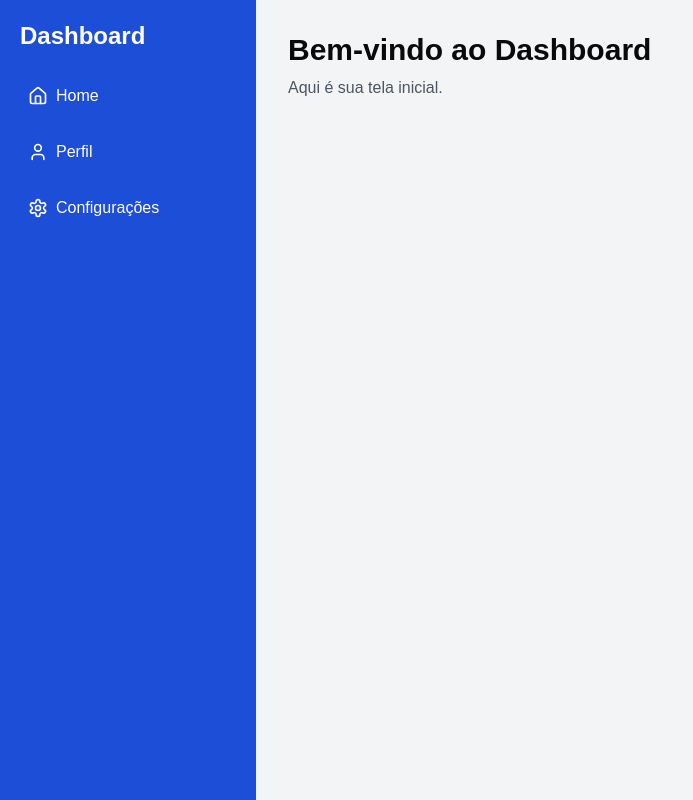
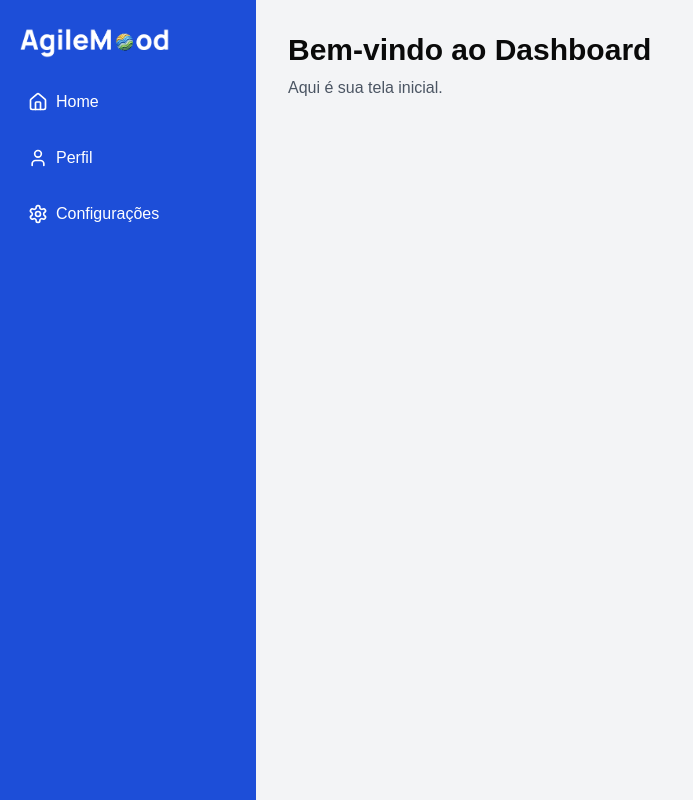
Before and after one commit to Arth19/AgileMood-FrontEnd, a Next.js app: page /home in a window 1280 px wide. Shown: the whole page, without its empty margins (0-693 px from the left). Built offline with nearby package versions, Linux system fonts and the light colour scheme.

Commit message:
refactor Sidebar component to use NavItem for navigation links

```diff
--- a/src/components/ui/sidebar.tsx
+++ b/src/components/ui/sidebar.tsx
@@ -1,4 +1,3 @@
-// src/components/Sidebar.tsx
 "use client";
 
 import { Sheet, SheetContent, SheetTrigger } from "@/components/ui/sheet";
@@ -6,9 +5,20 @@ import { Button } from "@/components/ui/button";
 import { Home, User, Settings, Menu } from "lucide-react";
 import Link from "next/link";
 import { useState } from "react";
+import Image from "next/image";
+import logo from "@/public/nameLogo.png";
 
-import logo from "@/public/nameLogo.png"
-import Image from "next/image";
+interface NavItemProps {
+  href: string;
+  Icon: React.ComponentType<{ size: number }>;
+  label: string;
+}
+
+const NavItem: React.FC<NavItemProps> = ({ href, Icon, label }) => (
+  <Link href={href} className="flex items-center space-x-2 hover:bg-blue-600 p-2 rounded">
+    <Icon size={20} /> <span>{label}</span>
+  </Link>
+);
 
 export default function Sidebar() {
   const [isOpen, setIsOpen] = useState(false);
@@ -18,42 +28,28 @@ export default function Sidebar() {
       {/* Botão de Menu para abrir a Sidebar no mobile */}
       <Sheet open={isOpen} onOpenChange={setIsOpen}>
         <SheetTrigger asChild className="bg-blue-700 text-white w-12 h-12 flex items-center justify-center rounded-none">
-          <Button  variant="ghost" className="p-2 lg:hidden w-12 h-12">
+          <Button variant="ghost" className="p-2 lg:hidden w-12 h-12">
             <Menu size={32} />
           </Button>
         </SheetTrigger>
 
         <SheetContent side="left" className="w-64 bg-blue-700 text-white p-5">
-        <Image className="mb-6" src={logo} alt="Logo" width={150} height={150} />
-
+          <Image className="mb-6" src={logo} alt="Logo" width={150} height={150} />
           <nav className="flex flex-col space-y-4">
-            <Link href="/home" className="flex items-center space-x-2 hover:bg-blue-600 p-2 rounded">
-              <Home size={20} /> <span>Home</span>
-            </Link>
-            <Link href="/profile" className="flex items-center space-x-2 hover:bg-blue-600 p-2 rounded">
-              <User size={20} /> <span>Perfil</span>
-            </Link>
-            <Link href="/settings" className="flex items-center space-x-2 hover:bg-blue-600 p-2 rounded">
-              <Settings size={20} /> <span>Configurações</span>
-            </Link>
+            <NavItem href="/home" Icon={Home} label="Home" />
+            <NavItem href="/profile" Icon={User} label="Perfil" />
+            <NavItem href="/settings" Icon={Settings} label="Configurações" />
           </nav>
         </SheetContent>
       </Sheet>
 
       {/* Sidebar fixa em telas grandes */}
       <div className="hidden lg:flex flex-col w-64 h-screen bg-blue-700 text-white p-5">
-        <h2 className="text-2xl font-bold mb-6">Dashboard</h2>
-
+      <Image className="mb-6" src={logo} alt="Logo" width={150} height={150} />
         <nav className="flex flex-col space-y-4">
-          <Link href="/home" className="flex items-center space-x-2 hover:bg-blue-600 p-2 rounded">
-            <Home size={20} /> <span>Home</span>
-          </Link>
-          <Link href="/profile" className="flex items-center space-x-2 hover:bg-blue-600 p-2 rounded">
-            <User size={20} /> <span>Perfil</span>
-          </Link>
-          <Link href="/settings" className="flex items-center space-x-2 hover:bg-blue-600 p-2 rounded">
-            <Settings size={20} /> <span>Configurações</span>
-          </Link>
+          <NavItem href="/home" Icon={Home} label="Home" />
+          <NavItem href="/profile" Icon={User} label="Perfil" />
+          <NavItem href="/settings" Icon={Settings} label="Configurações" />
         </nav>
       </div>
     </div>
```
